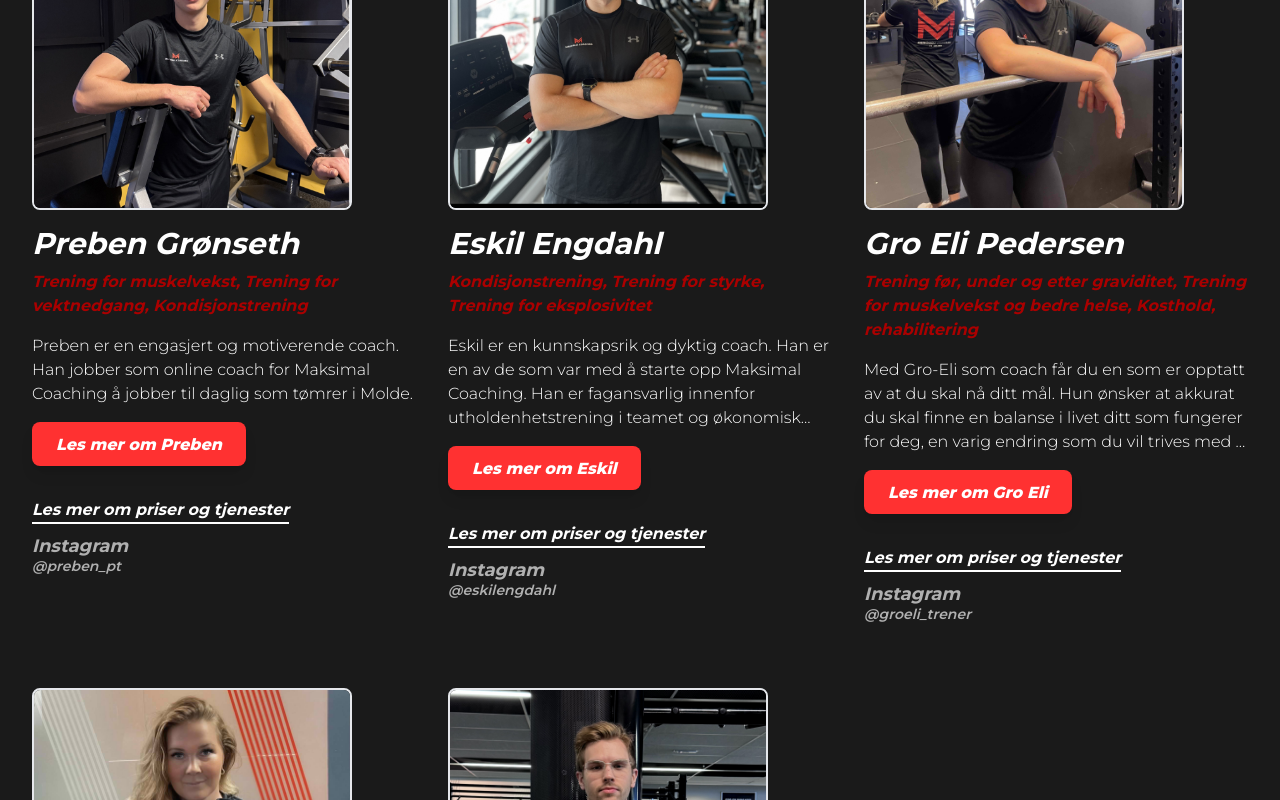
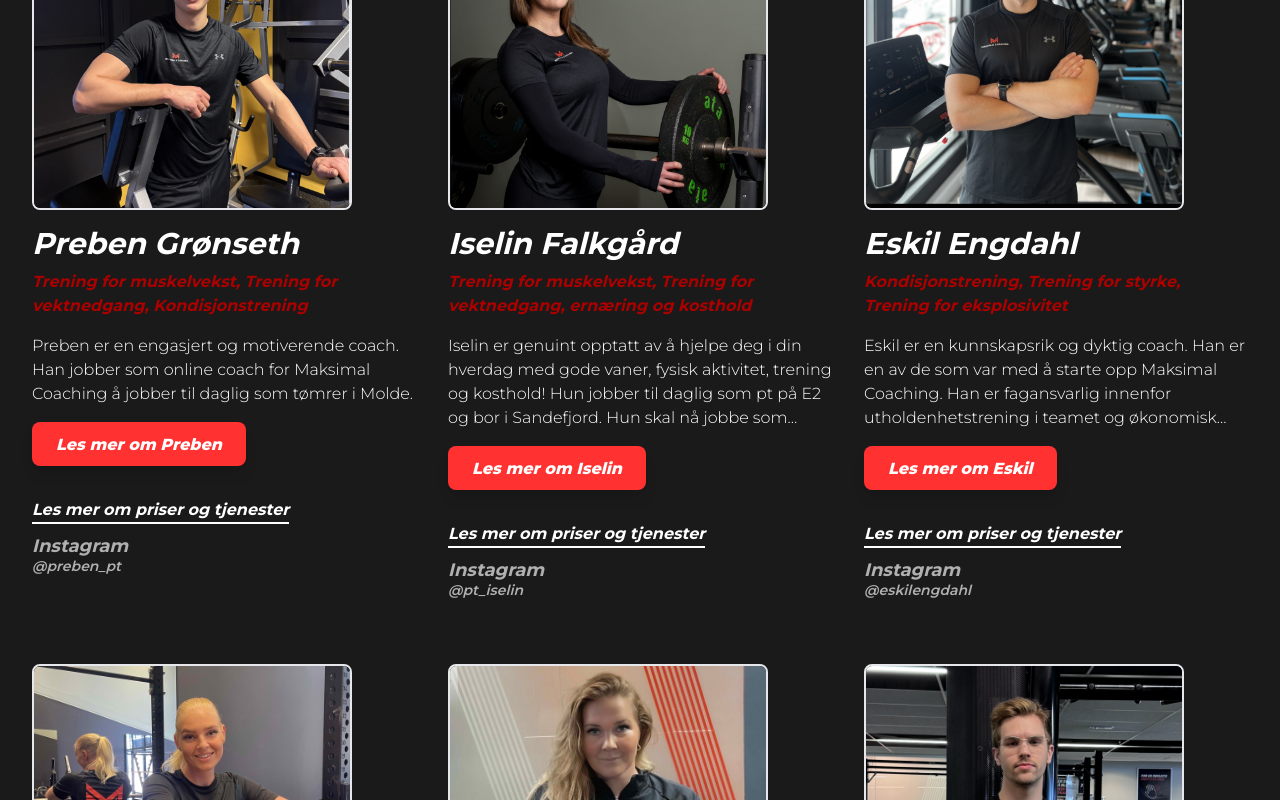
Before and after one commit to ekaspersen/maksimalcoaching, a Next.js app: page /team in a window 1280 px wide. Shown: the part 1284-2084 px from the top of the page. Built offline with nearby package versions, Linux system fonts and the light colour scheme.

Commit message:
iselin-f added to the team

```diff
--- a/app/data/coaches.js
+++ b/app/data/coaches.js
@@ -108,6 +108,45 @@ Preben er en motiverende og kunnskapsrik coach. Han lytter til deg som kunde, og
         email: "preben.gronseth@maksimalcoaching.no",
         instagram: "https://www.instagram.com/preben_pt/",
         instagramAt: "preben_pt",
+        tjeneste1: "Kombinert oppfølging",
+        tjeneste2: "Treningsoppfølging",
+        tjeneste3: "Kostholdsoppfølging",
+    },
+    {
+        id: "iselin-falkgard",
+        name: "Iselin Falkgård",
+        fname: "Iselin",
+        image: "/iselin-f.png",
+        specialties:
+            "Trening for muskelvekst, Trening for vektnedgang, ernæring og kosthold",
+        experiences: [
+            "Personlig trener - AFPT",
+            "Rehab Trainer - AFPT",
+            "Strength Coach - AFPT",
+            "Kostholds Veileder - AFPT",
+            "Helsefagarbeider",
+        ],
+        about: `
+Iselin er genuint opptatt av å hjelpe deg i din hverdag med gode vaner, fysisk aktivitet, trening og kosthold! Hun jobber til daglig som pt på E2 og bor i Sandefjord. Hun skal nå jobbe som online coach for oss i maksimal coaching noe vi gleder oss til.
+
+ERFARING:
+Iselin er 31 år og har jobbet som pt i snart 3 år.
+
+Iselin er utdannet personlig trener gjennom AFPT i tillegg til at hun har mange kurs innen styrke trening og trening for rehabilitering.
+Iselin har selv erfaring med at «livet skjer».
+
+Hun har selv opplevd ting i livet som har påvirket hennes arbeidsdag. Her har hun erfart hvor viktig fysisk aktivitet, trening og er sunt kosthold har og si. Hun har god kompetanse innen trening for økt muskelvekst, økt maksimal styrke, eksplosiv trening og trening for rehabilitering av skader.
+Så uavhengig av hva du trenger hjelp til kan nok Iselin være til stor hjelp for akkurat deg!
+
+HVORFOR VELGE ISELIN SOM COACH?:
+Med sin egenerfaring, utdannelse, lidenskap for trening og egen livserfaring har hun god kompetanse for å hjelpe deg mot en bedre hverdag og dine mål. Iselin sørger alltid for å holde seg faglig oppdatert for å få deg et best mulig produkt. Hun vil hjelpe deg til å finne en livsstil der hode og kropp samarbeider best mulig. Hun hjelper deg når livet er på topp og på bunn! Hun tilpasser treningen etter ditt liv og lytter til det du har og si. For Iselin spiller det ingen rolle hvor mye eller lite erfaring du har, for alle starter et sted.
+
+`,
+        shortBio:
+            "Iselin er genuint opptatt av å hjelpe deg i din hverdag med gode vaner, fysisk aktivitet, trening og kosthold! Hun jobber til daglig som pt på E2 og bor i Sandefjord. Hun skal nå jobbe som online coach for oss i maksimal coaching noe vi gleder oss til. ",
+        email: "iselin.falkgard@maksimalcoaching.no",
+        instagram: "https://www.instagram.com/preben_pt/",
+        instagramAt: "pt_iselin",
         tjeneste1: "Kombinert oppfølging",
         tjeneste2: "Treningsoppfølging",
         tjeneste3: "Kostholdsoppfølging",
```
Also changed, not shown: public/iselin-f.png (added).
